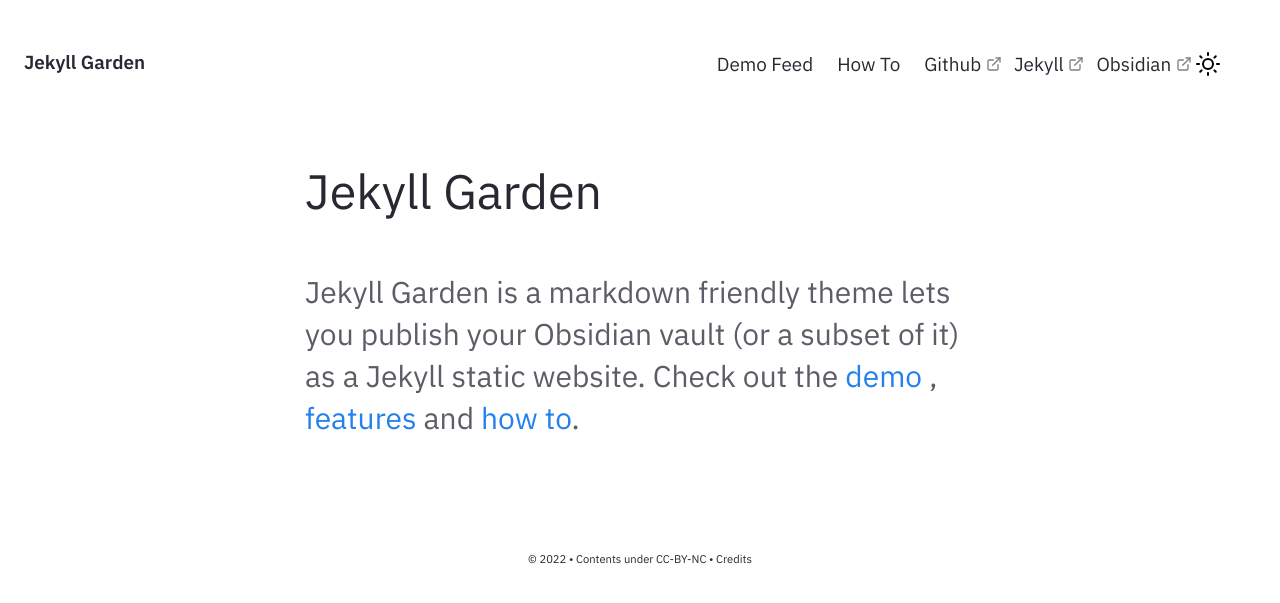
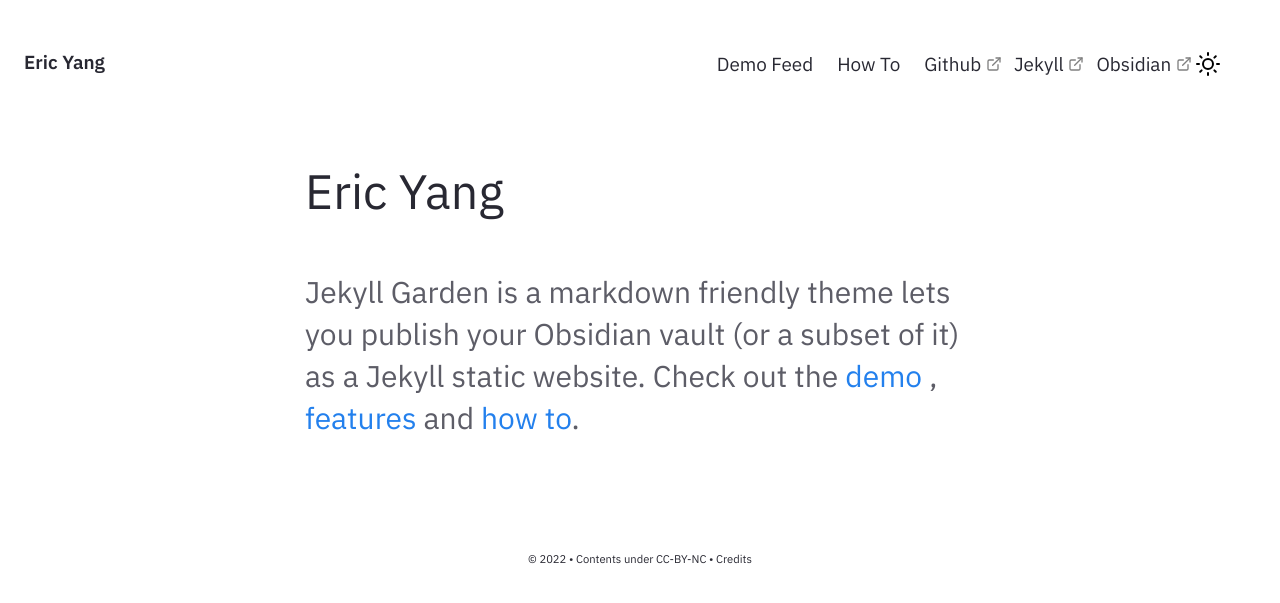
Before and after one commit to ericyang8/ericyang.github.io, a Jekyll site: the page built from pages/index.md, in a window 1280 px wide. Shown: the top 603 px of the page. Built offline with Jekyll 4.4.1, drawn with Linux system fonts in a browser that asks for light colours.

Commit message:
- Changed name

```diff
--- a/_config.yml
+++ b/_config.yml
@@ -27,8 +27,8 @@ baseurl: ""
 
 # Website Header, Description, Footer year and text.
 # If you are deleting this, make sure you remove it from HTML files too
-heading: Jekyll Garden # Change this
-content: Obsidian ready Jekyll Theme
+heading: Eric Yang
+content: Personal Folder
 copyright:
   year: © 2022
   msg: Contents under CC-BY-NC
```
